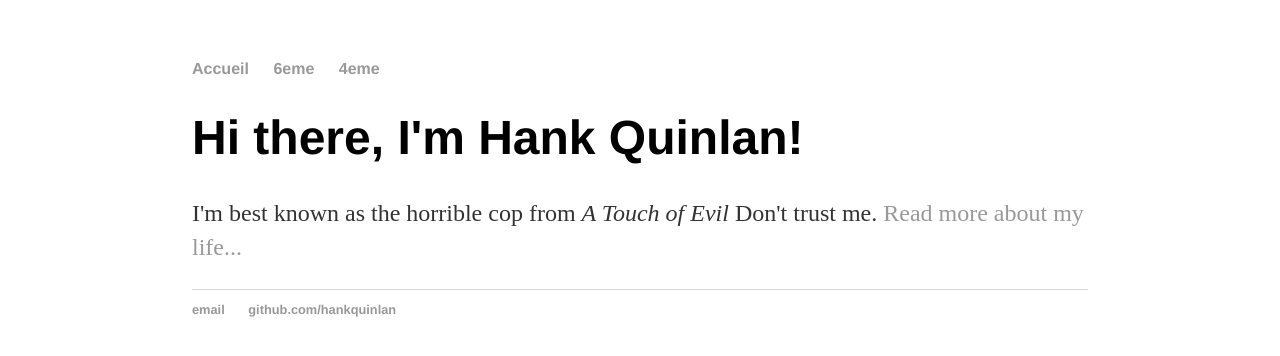
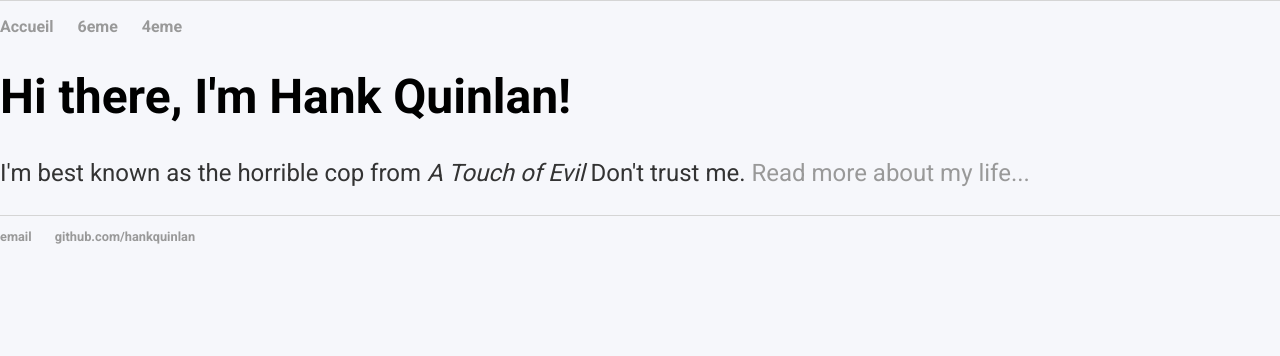
Before and after one commit to DangSinslay/DangSinslay.github.io, a Jekyll site: the page built from index.html, in a window 1280 px wide. Shown: the top 356 px of the page. Built offline with Jekyll 4.4.1, drawn with Linux system fonts in a browser that asks for light colours.

Commit message:
Update main.css

```diff
--- a/css/main.css
+++ b/css/main.css
@@ -1,33 +1,54 @@
+@import url('https://fonts.googleapis.com/css?family=Libre+Baskerville: 300,300italic,400,400italic,700,700italic, 900, 900italic|Montserrat: 300,400,700,900|Raleway: 300,400,700,900|Roboto: 300,400,700,900');
+
+* {
+        font-family: "Roboto", sans-serif !important;
+}
+
 body {
-    margin: 60px auto;
-    width: 70%;
+        background: #F6F7FB;
+        padding: 0;
+        margin: 0;
+        overflow-x: hidden;
 }
-nav ul, footer ul {
+
+nav {
+        border-top: 1px solid #d5d5d5;
+}
+
+nav ul,
+footer ul {
     font-family:'Helvetica', 'Arial', 'Sans-Serif';
     padding: 0px;
     list-style: none;
     font-weight: bold;
 }
-nav ul li, footer ul li {
+
+nav ul li,
+footer ul li {
     display: inline;
     margin-right: 20px;
 }
+
 a {
     text-decoration: none;
     color: #999;
 }
+
 a:hover {
     text-decoration: underline;
 }
+
 h1 {
     font-size: 3em;
     font-family:'Helvetica', 'Arial', 'Sans-Serif';
 }
+
 p {
     font-size: 1.5em;
     line-height: 1.4em;
     color: #333;
 }
+
 footer {
     border-top: 1px solid #d5d5d5;
     font-size: .8em;
```
